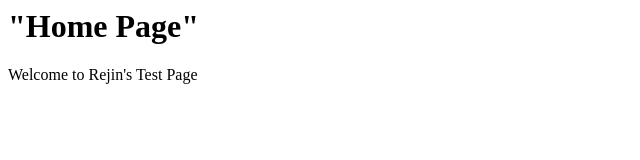
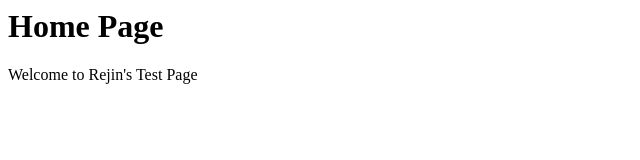
Before and after one commit to Rejin-CodeAlchemy/git-training-playground, a plain HTML site: page index.html in a window 1280 px wide. Shown: the whole page, without its empty margins (0-640 px from the left). Drawn offline with Linux system fonts and the light colour scheme.

Commit message:
revert commit

```diff
--- a/index.html
+++ b/index.html
@@ -1,5 +1,5 @@
 <html>
 <title>Rejin Raveeendran</title>
-<h1>"Home Page"</h1>
+<h1>Home Page</h1>
 <p>Welcome to Rejin's Test Page</p>
 </html>
```
